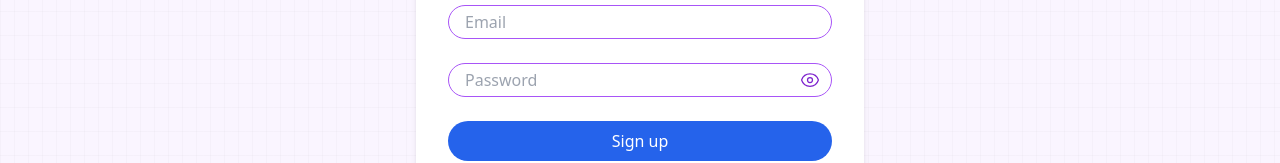
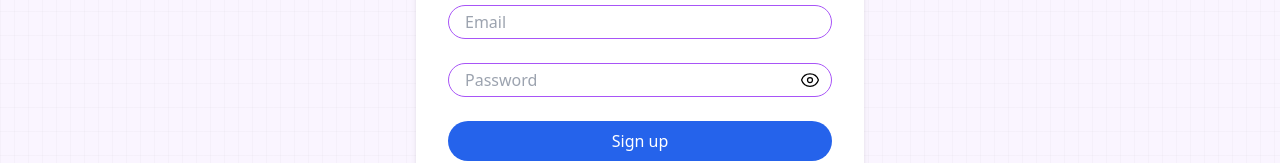
Before and after one commit to ayush-gupta456/pass_op, a React (Vite) app: page /signup in a window 1280 px wide. Shown: the part 333-496 px from the top of the page. Built offline with nearby package versions, Linux system fonts and the light colour scheme.

Commit message:
Update Signup.jsx

```diff
--- a/src/components/Signup.jsx
+++ b/src/components/Signup.jsx
@@ -86,9 +86,9 @@ const Signup = () => {
                 onClick={togglePasswordVisibility}
               >
                 {showPassword ? (
-                  <EyeSlashIcon className="w-5 h-5 text-purple-700" />
+                  <EyeSlashIcon className="w-5 h-5" />
                 ) : (
-                  <EyeIcon className="w-5 h-5 text-purple-700" />
+                  <EyeIcon className="w-5 h-5" />
                 )}
               </span>
             </div>
```
